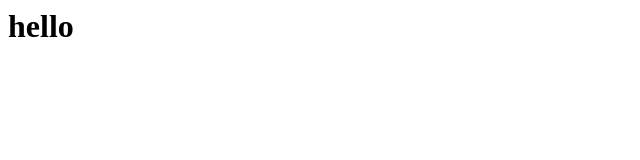
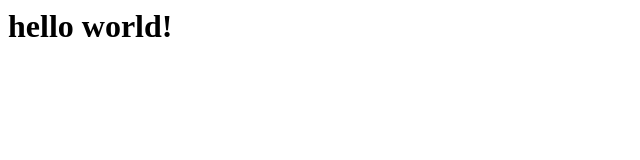
Before and after one commit to Falligrey/first_site, a plain HTML site: page index.html in a window 1280 px wide. Shown: the whole page, without its empty margins (0-640 px from the left). Drawn offline with Linux system fonts and the light colour scheme.

Commit message:
changed text

```diff
--- a/index.html
+++ b/index.html
@@ -1 +1 @@
-<h1> hello </h1>
+<h1> hello world! </h1>
```
